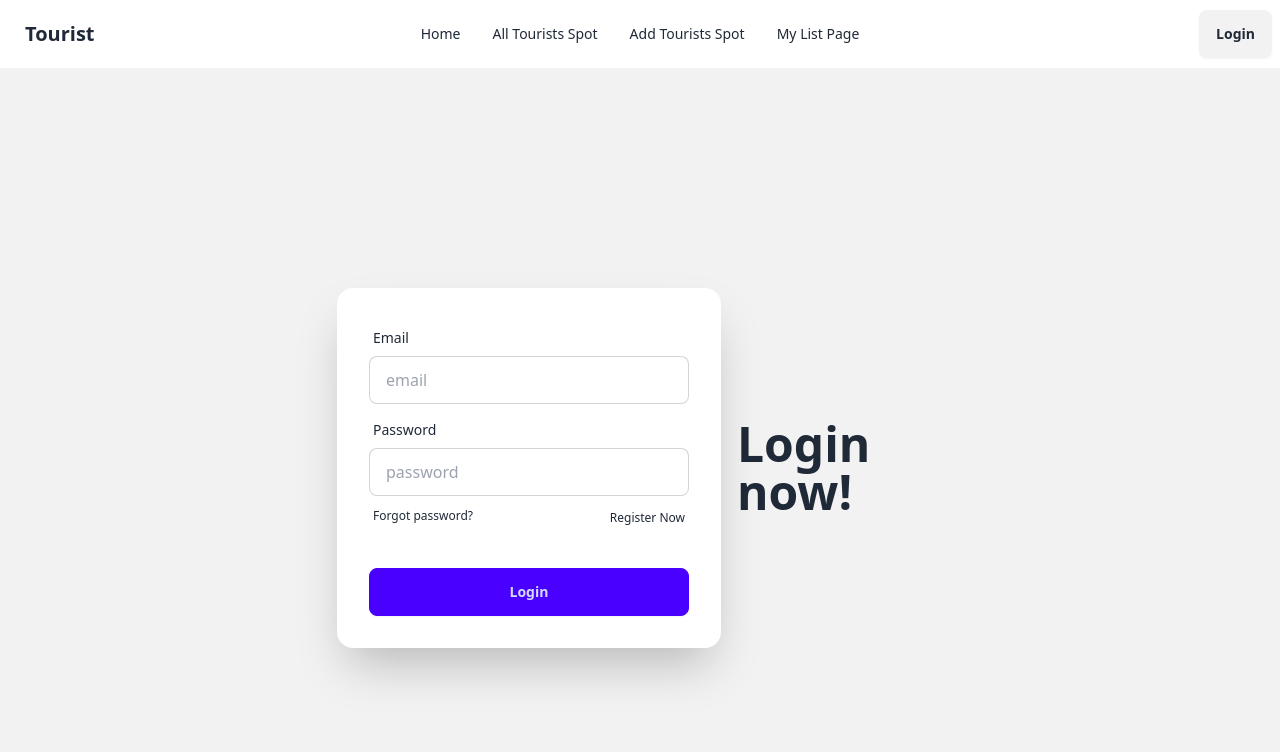
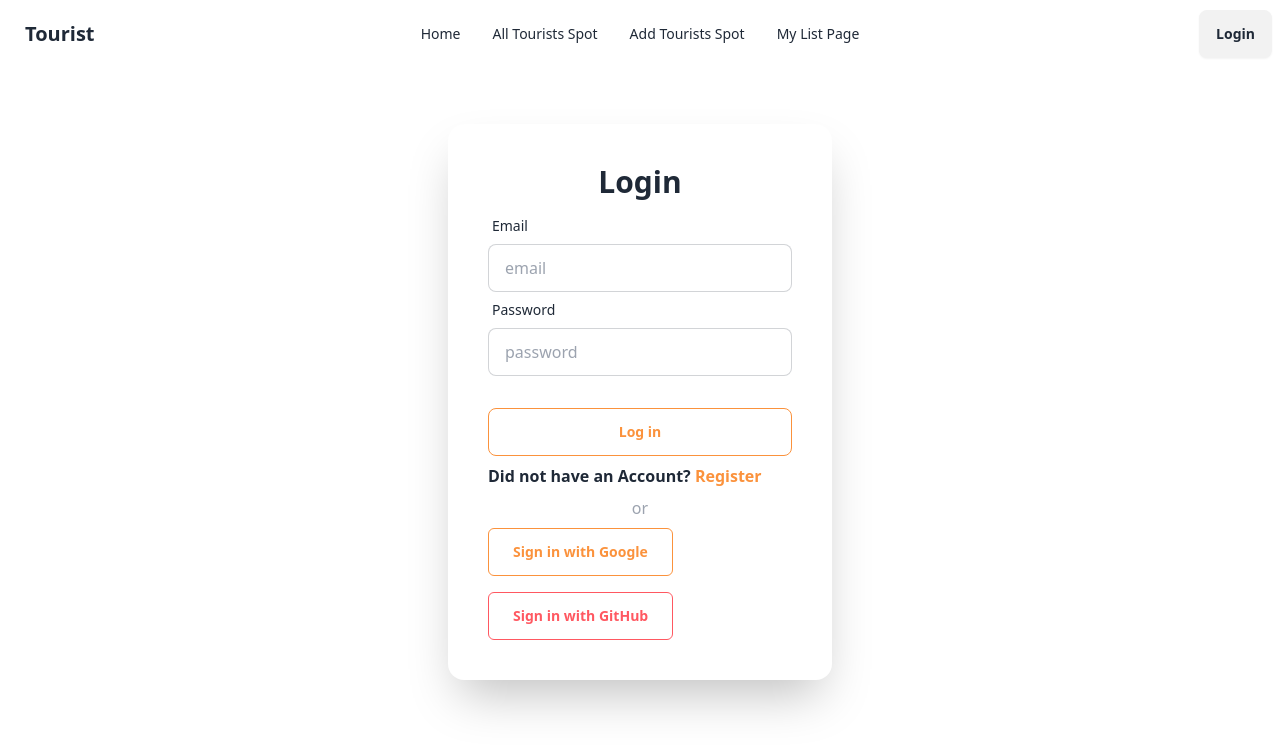
Before and after one commit to TauhidOSD/Tourism-client-public, a React (Vite) app: page /SignIn in a window 1280 px wide. Shown: the top 752 px of the page. Built offline with nearby package versions, Linux system fonts and the light colour scheme.

Commit message:
create a SignIn page

```diff
--- a/src/Components/Root/SignIn/SignIn.jsx
+++ b/src/Components/Root/SignIn/SignIn.jsx
@@ -1,46 +1,190 @@
-import { Link } from "react-router-dom";
+import { useContext, useState } from "react";
+import { Link, useLocation, useNavigate } from "react-router-dom";
+import { GithubAuthProvider, GoogleAuthProvider } from "firebase/auth/cordova";
+import Swal from "sweetalert2";
+import { AuthContext } from "../../../Provider/AuthProvider";
+
 
 const SignIn = () => {
+
+    const { login, googleLogin, setUser, GitHubLogin } = useContext(AuthContext);
+  const [show, setShow] = useState(false);
+  const [error, setError] = useState("");
+  const [success, setSuccess] = useState("");
+  const location = useLocation();
+  const navigate = useNavigate();
+  const from = location.state?.from?.pathname || "/";
+  const provider = new GoogleAuthProvider();
+  const GitHubProvider = new GithubAuthProvider();
+
+    // login with email & pass
+  const handleLogin = (event) => {
+    event.preventDefault();
+    setError("");
+    setSuccess("");
+    // console.log(event);
+    const form = event.target;
+    const email = form.email.value;
+    const password = form.password.value;
+    console.log(email,password);
+    login(email, password)
+      .then((result) => {
+        // eslint-disable-next-line no-unused-vars
+        const loggedUser = result.user;
+        // console.log(loggedUser);
+        navigate(from);
+        form.reset();
+        Swal.fire({
+          title: "success!",
+          text: "Login Succesfull",
+          icon: "success",
+          confirmButtonText: "Cool",
+        });
+      })
+      .catch((error) => {
+        // console.log(error.message);
+        setError(error.message);
+      });
+  };
+
+  // login with google
+  const handleGoogleLogin = () => {
+    setError("");
+    setSuccess("");
+
+    googleLogin(provider)
+      .then((result) => {
+        const user = result.user;
+        navigate(from);
+        setUser(user);
+        // console.log(user);
+        Swal.fire({
+          title: "success!",
+          text: "Login Succesfull",
+          icon: "success",
+          confirmButtonText: "OK",
+        });
+      })
+      .catch((error) => {
+        setError(error.message);
+      });
+  };
+
+  //github login
+  const handleGitHubLogin = () => {
+    setError("");
+    setSuccess("");
+
+    GitHubLogin(GitHubProvider)
+      .then((result) => {
+        const user = result.user;
+        navigate(from);
+        setUser(user);
+
+        Swal.fire({
+          title: "success!",
+          text: "Login Succesfull",
+          icon: "success",
+          confirmButtonText: "OK",
+        });
+      })
+      .catch((error) => {
+        setError(error.message);
+      });
+  };
+
+
     return (
-        <div className="hero min-h-screen bg-base-200">
-        <div className="hero-content flex-col lg:flex-row-reverse">
-          <div className="text-center lg:text-left">
-            <h1 className="text-5xl font-bold">Login now!</h1>
-          </div>
-          <div className="card shrink-0 w-full max-w-sm shadow-2xl bg-base-100">
-            <form className="card-body">
+        <div className="mt-10 mb-10">
+        {/* <Helmet>
+          <title>Indrusto || Login</title>
+        </Helmet> */}
+        <div className="hero-content">
+          <div className="card w-full max-w-sm shadow-2xl bg-base-100">
+            <div className="p-10">
+              <h1 className="text-3xl font-bold text-center mb-2">Login</h1>
+              <form onSubmit={handleLogin}>
                 <div className="form-control">
                   <label className="label">
                     <span className="label-text">Email</span>
                   </label>
-                <input type="email" placeholder="email" className="input input-bordered" required />
+                  <input
+                    type="text"
+                    placeholder="email"
+                    name="email"
+                    className="input input-bordered"
+                    required
+                  />
                 </div>
-              <div className="form-control">
+                <div className="form-control relative ">
                   <label className="label">
                     <span className="label-text">Password</span>
                   </label>
-                <input type="password" placeholder="password" className="input input-bordered" required />
-                <div className="flex justify-between">
-                <label className="label">
-                  <a href="#" className="label-text-alt link link-hover">Forgot password?</a>
-                </label>
-                <label className="label">
-                 <Link to="/SignUp">
-                 <a href="#" className="label-text-alt link link-hover">Register Now</a>
+                  <input
+                    type={show ? "text" : "password"}
+                    placeholder="password"
+                    name="password"
+                    className="input input-bordered"
+                    required
+                  />
+                  <p className="mt-2 absolute right-2 top-[45px]" onClick={() => setShow(!show)}>
+                  {/* <span className=" font-bold ">
+                    {show ? <FaEyeSlash></FaEyeSlash> : <FaEye></FaEye> }
+                  </span> */}
+                </p>
+                </div>
+                {/* <p className="mt-2" onClick={() => setShow(!show)}>
+                  <span className=" font-bold ">
+                    {show ? <FaEyeSlash></FaEyeSlash> : <FaEye></FaEye> }
+                  </span>
+                </p> */}
+                <p className="text-green-700">{success}</p>
+                <br />
+                <p className="text-red-700 ">{error}</p>
+                <div className="form-control mt-2">
+                  <input
+                    className="btn btn-outline text-orange-400"
+                    type="submit"
+                    value="Log in"
+                  />
+                </div>
+              </form>
+
+              <p className="mt-2 mb-2">
+                {" "}
+                <span className="font-semibold">
+                  {" "}
+                  Did not have an Account?
+                </span>{" "}
+                <Link className="text-orange-400 font-bold" to="/SignUp">
+                  Register
                 </Link>
-                </label>
+              </p>
+              <div className="text-center">
+                <span className="text-gray-400">or</span>
+              </div>
+              <div className=" mx-auto mt-2">
+                <div className="  ">
+                  <button
+                    onClick={handleGoogleLogin}
+                    className=" px-6  py-3 btn btn-outline text-orange-400 rounded-md mb-4"
+                  >
+                      Sign in with Google
+                  </button>
+                  <button
+                    onClick={handleGitHubLogin}
+                    className=" px-6  py-3 btn btn-outline text-orange-400 rounded-md btn-error"
+                  >
+                    Sign in with GitHub
+                  </button>
                 </div>
               </div>
-              <div>
-                <div className="form-control mt-6">
-                <button className="btn btn-primary">Login</button>
             </div>
-              </div>
-            </form>
           </div>
         </div>
       </div>
       );
 };
 
+
 export default SignIn;
```
Lines whose indentation alone changed are shown as unchanged.
